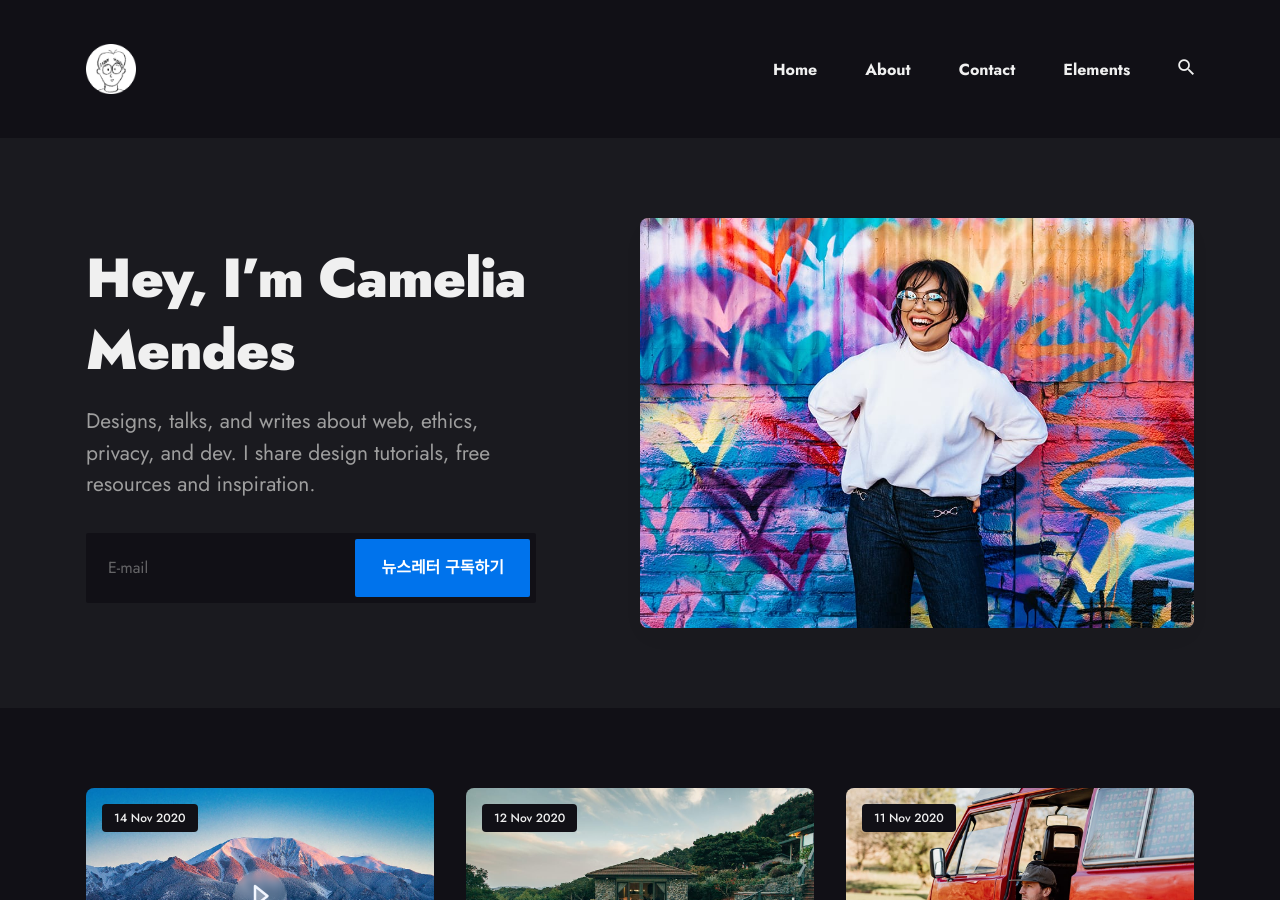
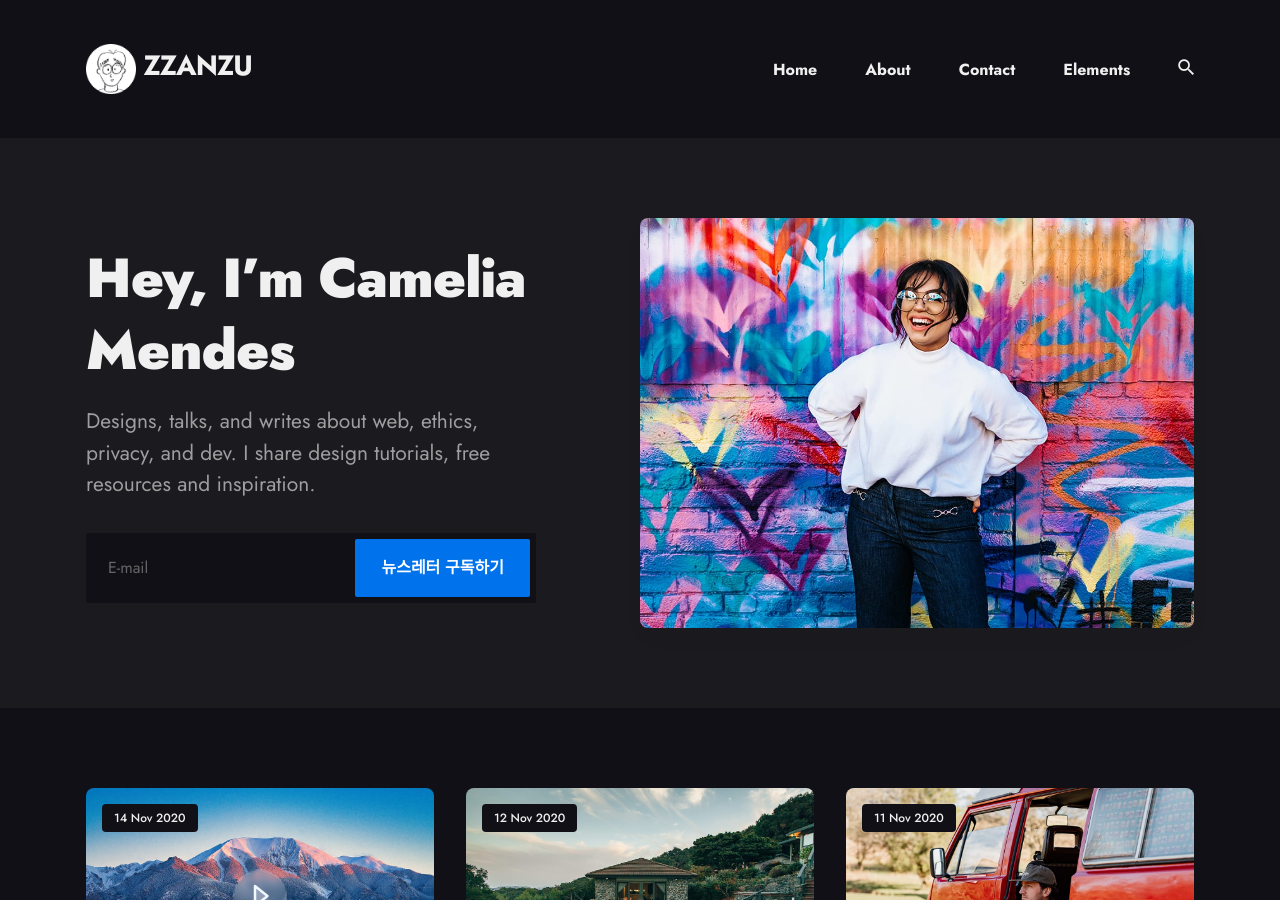
Before and after one commit to itmobrain/itmobrain.github.io, a Jekyll site: the page built from index.html, in a window 1280 px wide and 900 px high. Built offline with Jekyll 4.4.1, drawn with Linux system fonts in a browser that asks for light colours; nearby versions of some CDN libraries; the list of posts is cut into pages by our own code.

Commit message:
로고와 텍스트 추가 변경

```diff
--- a/_includes/header.html
+++ b/_includes/header.html
@@ -8,6 +8,7 @@
           <a class="logo__link" href="{{ site.baseurl }}/">
           {% if site.logo %}
             <img class="logo__image" src="{{ site.baseurl }}{{ site.logo }}" alt="{{ site.title }}">
+            {{ site.title }}
           {% else %}
             {{ site.title }}
           {% endif %}
```
